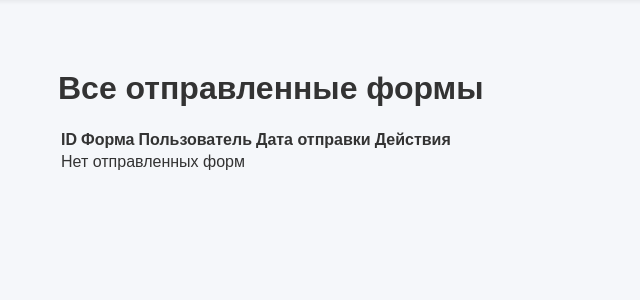
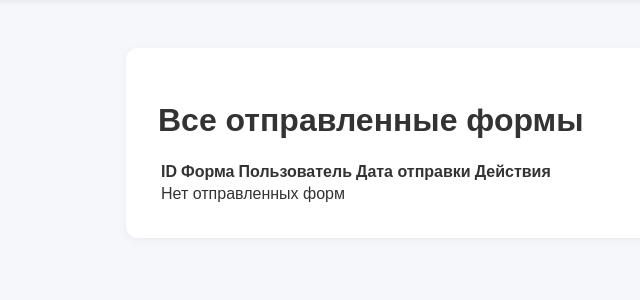
Before and after one commit to Invcxze/ApplicantForm, a Django app: page /admins/submissions/ in a window 1280 px wide. Shown: the part 59-359 px from the top of the page, without its empty margins (182-822 px from the left). Run offline with Django 5.2, Linux system fonts and the light colour scheme; the visitor is signed in with stand-in values (Sample User, id 1); data that the repository does not hold is empty.

Commit message:
fix in html

```diff
--- a/src/form/templates/forms/admin_submission_list.html
+++ b/src/form/templates/forms/admin_submission_list.html
@@ -1,5 +1,6 @@
 {% extends "base.html" %}
 {% block content %}
+<div class="container">
     <h1>Все отправленные формы</h1>
 
     <table>
@@ -22,7 +23,9 @@
             <td><a href="{% url 'admin_submission_detail' submission.pk %}">Просмотр</a></td>
         </tr>
         {% empty %}
-      <tr><td colspan="5">Нет отправленных форм</td></tr>
+        <tr>
+            <td colspan="5">Нет отправленных форм</td>
+        </tr>
         {% endfor %}
         </tbody>
     </table>
@@ -42,4 +45,5 @@
         {% endif %}
     </div>
     {% endif %}
+</div>
 {% endblock %}
```
Lines whose indentation alone changed are shown as unchanged.
